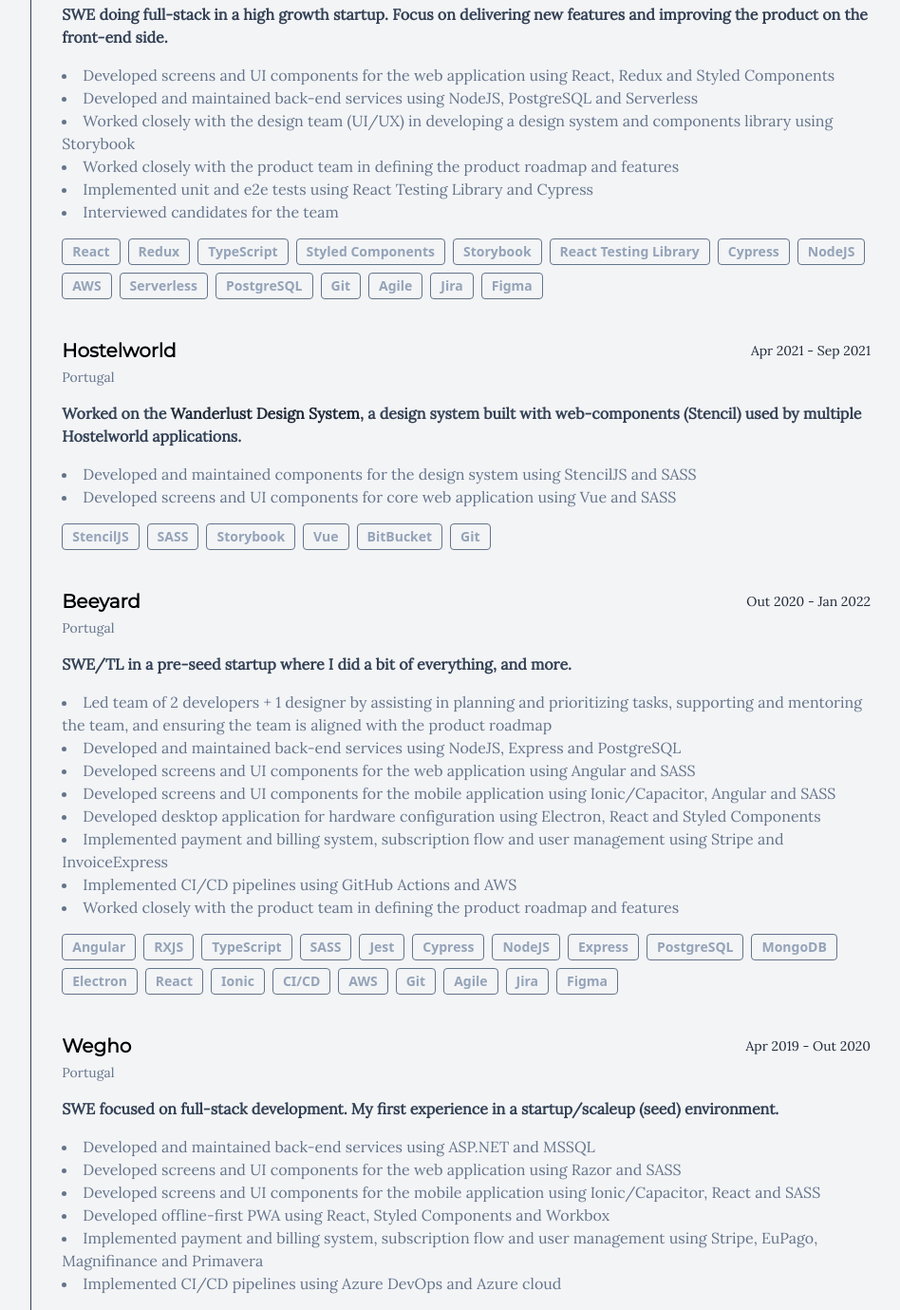
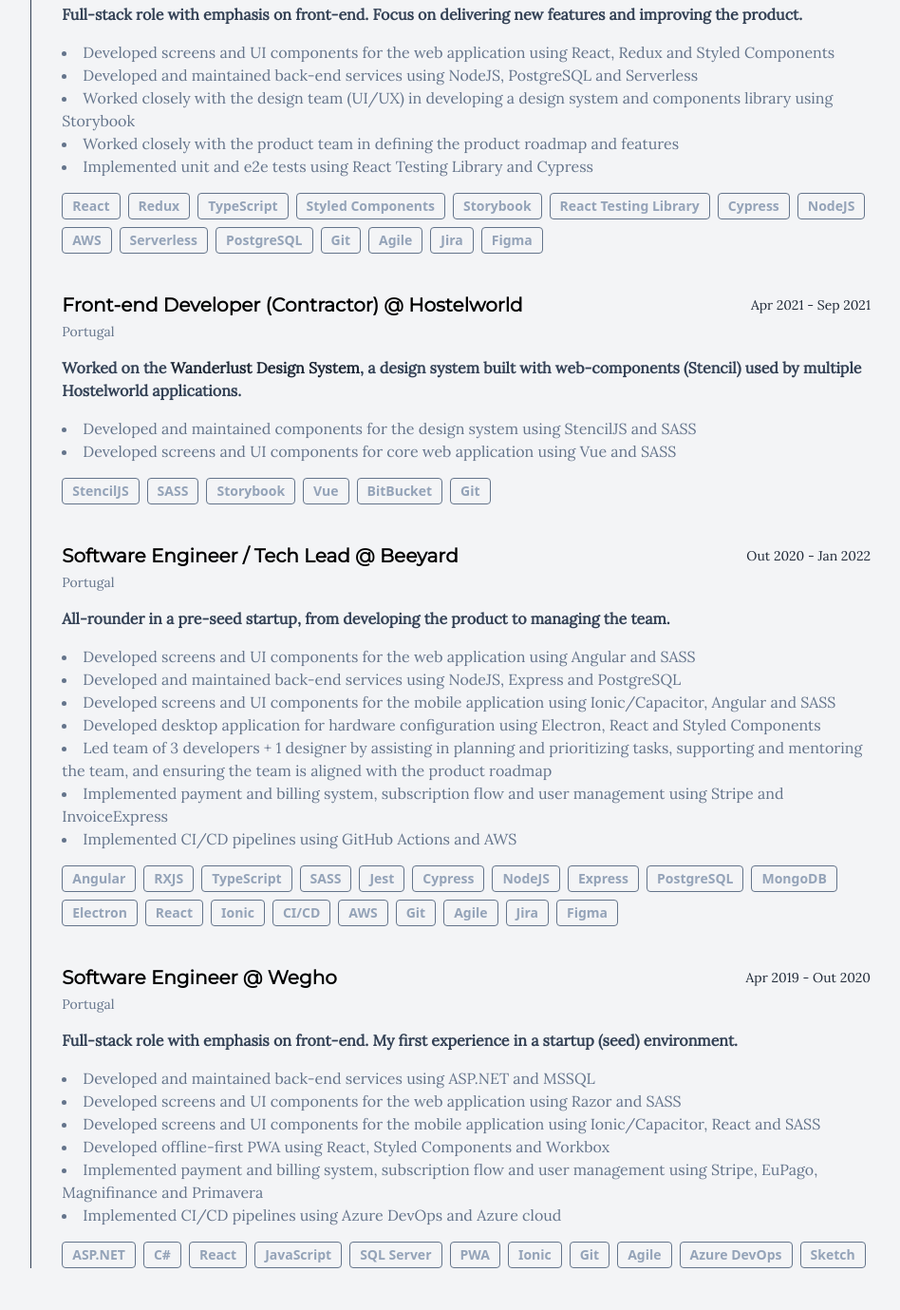
Before and after one commit to nip10/portfolio-2023, an Astro site: page / in a window 1280 px wide. Shown: the part 788-2167 px from the top of the page at 95% size, without its empty margins (263-1211 px from the left). Built offline with nearby package versions, Linux system fonts and the light colour scheme; Astro itself is replaced by a stand-in of ours.

Commit message:
add role to work. update data

```diff
--- a/src/components/sections/Work.astro
+++ b/src/components/sections/Work.astro
@@ -25,7 +25,9 @@
       works.map((work) => (
         <div>
           <div class="flex justify-between items-center flex-wrap">
-            <h3 class="text-xl font-semibold font-montserrat">{work.name}</h3>
+            <h3 class="text-xl font-semibold font-montserrat">
+              {work.role} @ {work.name}
+            </h3>
             <p class="text-sm dark:text-gray-100">
               {work.startDate} - {work.endDate}
             </p>
--- a/src/data/index.ts
+++ b/src/data/index.ts
@@ -28,14 +28,13 @@
     about:
       "The creative intelligence platform fuelling marketing performance - Replai helps mobile companies build successful creative strategies with computer vision AI",
     summary:
-      "SWE doing full-stack in a high growth startup. Focus on delivering new features and improving the product on the front-end side.",
+      "Full-stack role with emphasis on front-end. Focus on delivering new features and improving the product.",
     description: [
       "Developed screens and UI components for the web application using React, Redux and Styled Components",
       "Developed and maintained back-end services using NodeJS, PostgreSQL and Serverless",
       "Worked closely with the design team (UI/UX) in developing a design system and components library using Storybook",
       "Worked closely with the product team in defining the product roadmap and features",
       "Implemented unit and e2e tests using React Testing Library and Cypress",
-      "Interviewed candidates for the team",
     ],
     techStackAndTools: [
       "React",
@@ -87,16 +86,15 @@
     about:
       "A remote monitoring solution for beehives with the aim of improving productivity in the honey production and pollination operations",
     summary:
-      "SWE/TL in a pre-seed startup where I did a bit of everything, and more.",
+      "All-rounder in a pre-seed startup, from developing the product to managing the team.",
     description: [
-      "Led team of 2 developers + 1 designer by assisting in planning and prioritizing tasks, supporting and mentoring the team, and ensuring the team is aligned with the product roadmap",
+      "Developed screens and UI components for the web application using Angular and SASS",
       "Developed and maintained back-end services using NodeJS, Express and PostgreSQL",
-      "Developed screens and UI components for the web application using Angular and SASS",
       "Developed screens and UI components for the mobile application using Ionic/Capacitor, Angular and SASS",
       "Developed desktop application for hardware configuration using Electron, React and Styled Components",
+      "Led team of 3 developers + 1 designer by assisting in planning and prioritizing tasks, supporting and mentoring the team, and ensuring the team is aligned with the product roadmap",
       "Implemented payment and billing system, subscription flow and user management using Stripe and InvoiceExpress",
       "Implemented CI/CD pipelines using GitHub Actions and AWS",
-      "Worked closely with the product team in defining the product roadmap and features",
     ],
     techStackAndTools: [
       "Angular",
@@ -129,7 +127,7 @@
     about:
       "Digital Transformation of Home Cleaning and Facility Services that allows on-demand booking",
     summary:
-      "SWE focused on full-stack development. My first experience in a startup/scaleup (seed) environment.",
+      "Full-stack role with emphasis on front-end. My first experience in a startup (seed) environment.",
     description: [
       "Developed and maintained back-end services using ASP.NET and MSSQL",
       "Developed screens and UI components for the web application using Razor and SASS",
```
